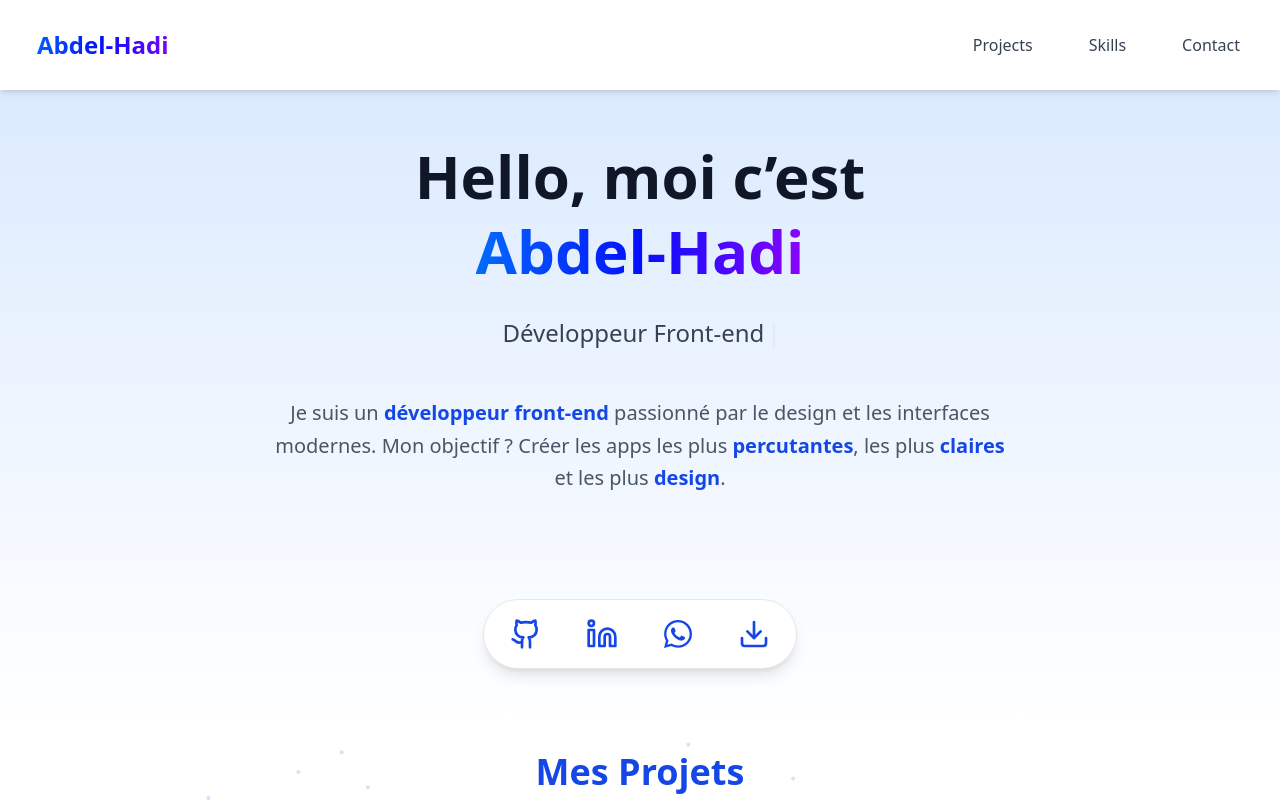
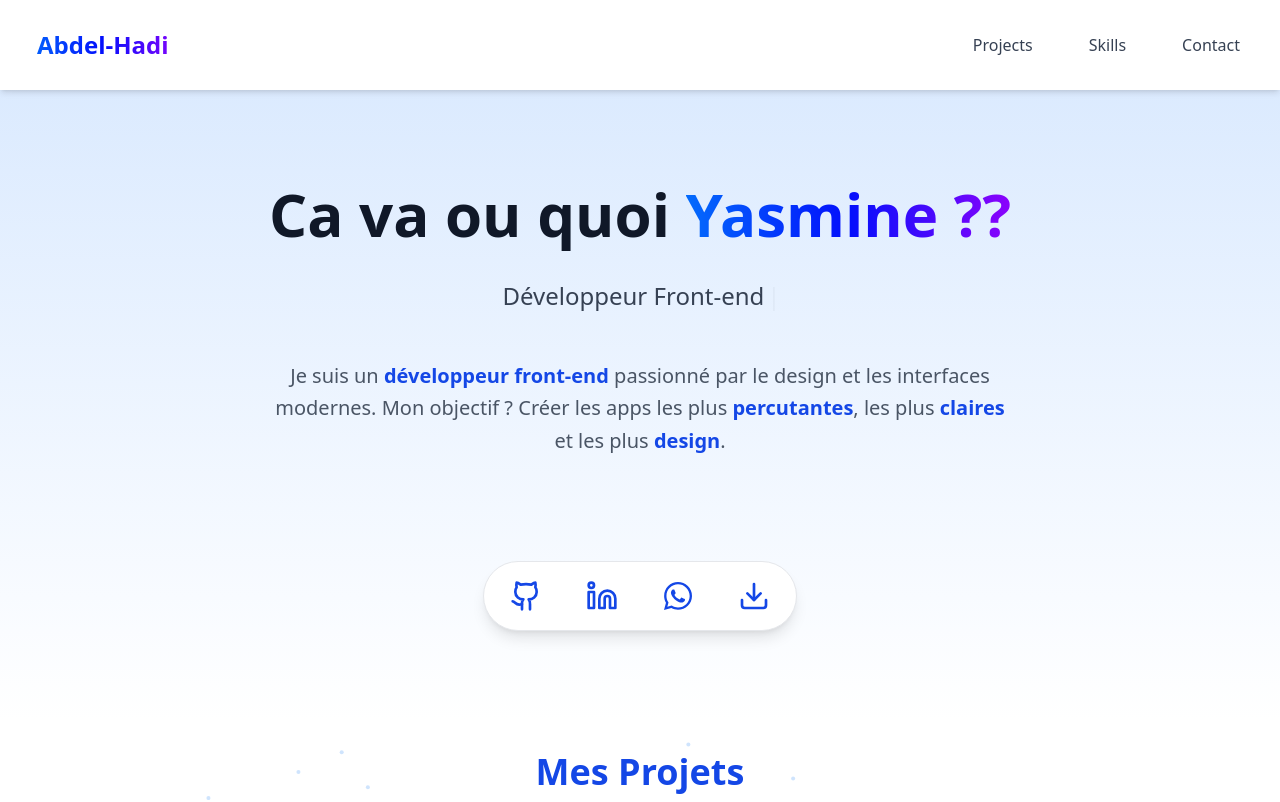
Before and after one commit to Abdelhadi-coder/Portfolio-mobile, a React (Vite) app in the folder mon-portfolio/: page / in a window 1280 px wide. Shown: the top 802 px of the page. Built offline with nearby package versions, Linux system fonts and the light colour scheme.

Commit message:
ADD : changed somthing

```diff
--- a/mon-portfolio/src/sections/Hero.jsx
+++ b/mon-portfolio/src/sections/Hero.jsx
@@ -36,9 +36,9 @@ export default function Hero() {
         className="text-3xl sm:text-4xl md:text-5xl lg:text-6xl font-extrabold leading-tight mb-7 mt-18 sm:mt-16"
         variants={fadeInUp}
         >
-        Hello, moi c’est{' '}
+        Ca va ou quoi{' '}
         <span className="whitespace-nowrap text-transparent bg-clip-text bg-[linear-gradient(to_right,#036bfc,#030ffc,#8c03fc)]">
-            Abdel-Hadi
+            Yasmine ??
         </span>
         </motion.h1>
 
```
